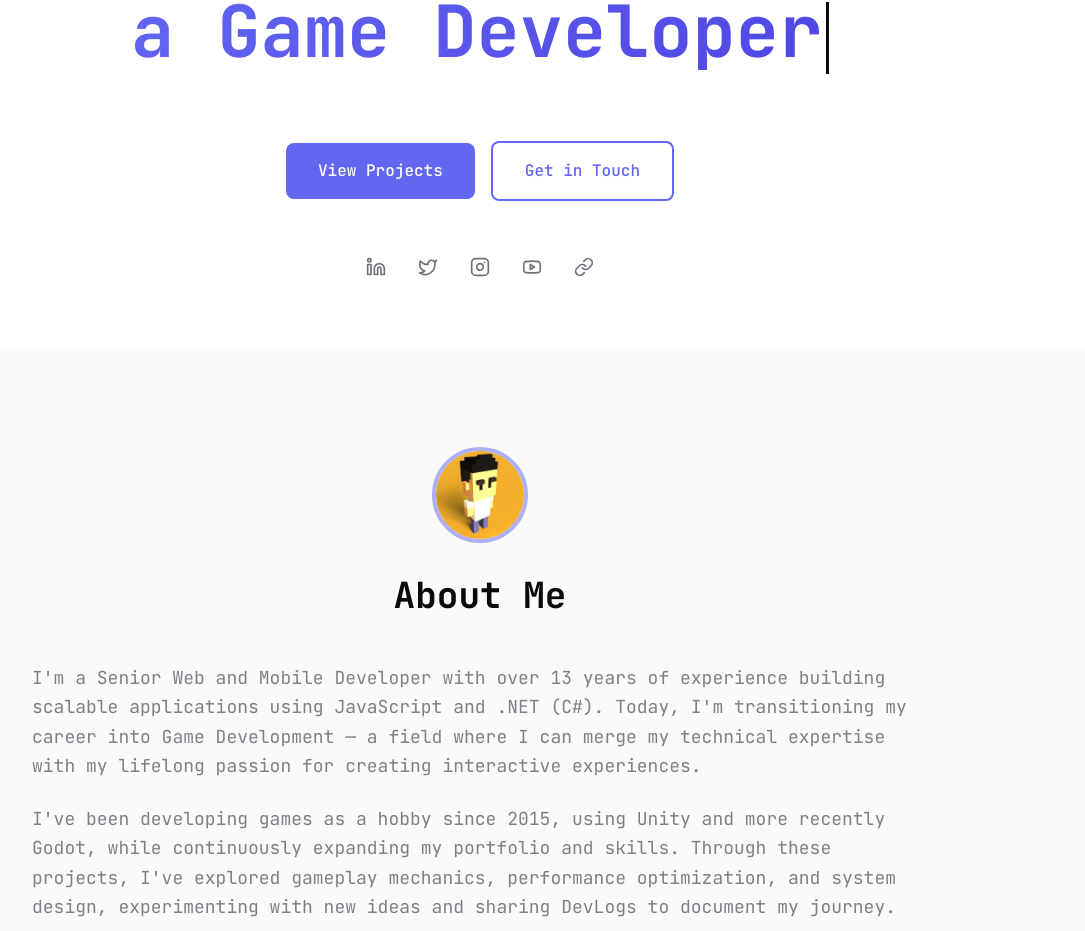
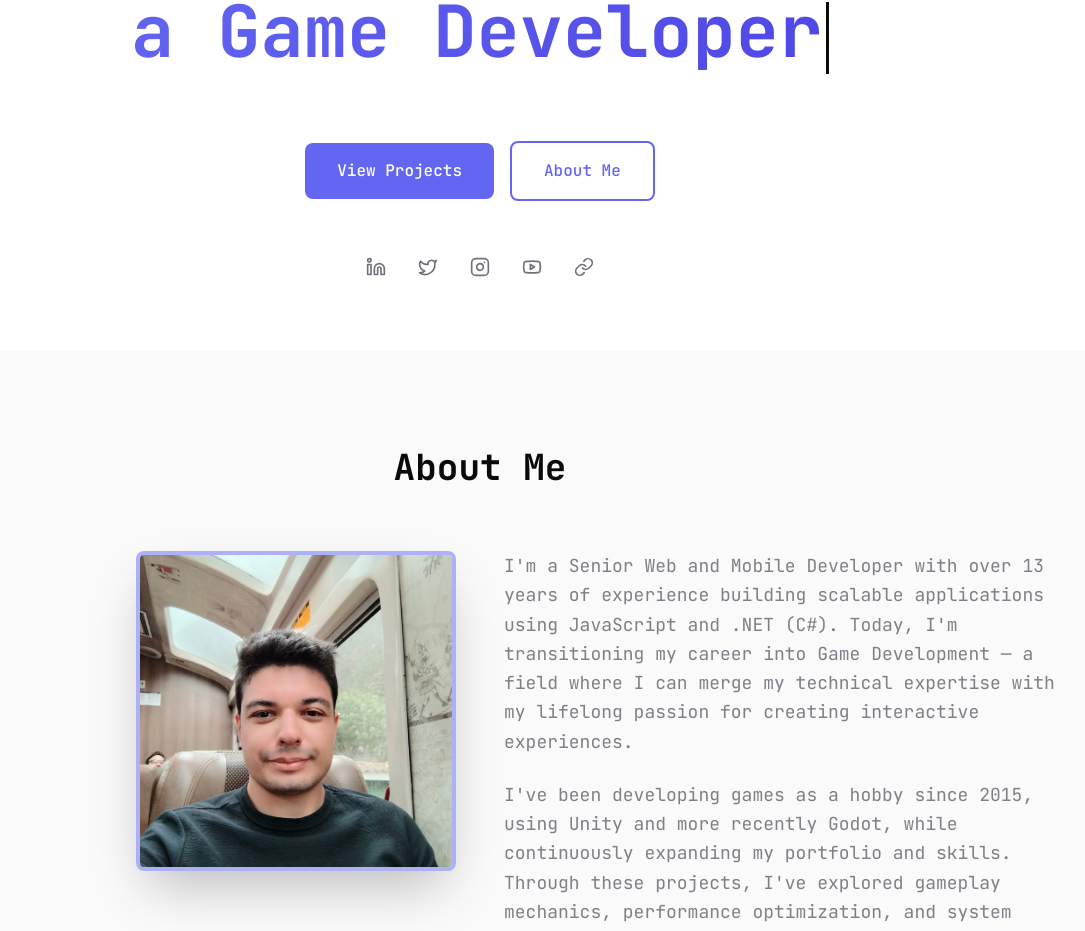
Before and after one commit to augustopolonio/augustopolonio-website, a Next.js app: page / in a window 1280 px wide. Shown: the part 449-1380 px from the top of the page, without its empty margins (160-1245 px from the left). Built offline with nearby package versions, Linux system fonts and the light colour scheme.

Commit message:
feat: added a photo in About Me section

```diff
--- a/app/page.tsx
+++ b/app/page.tsx
@@ -77,10 +77,10 @@ export default function Home() {
                 View Projects
               </Link>
               <Link
-                href="#contact"
+                href="#about"
                 className="px-8 py-4 border-2 border-accent text-accent hover:bg-accent hover:text-white rounded-lg font-medium transition-colors"
               >
-                Get in Touch
+                About Me
               </Link>
             </div>
             <SocialLinks />
@@ -89,18 +89,23 @@ export default function Home() {
 
         {/* About Section */}
         <section id="about" className="py-24 px-6 bg-zinc-50 dark:bg-zinc-900/30">
-          <div className="max-w-4xl mx-auto">
-            <div className="flex justify-center mb-8">
-              <div className="relative w-24 h-24 rounded-full overflow-hidden border-4 border-accent/50">
+          <div className="max-w-6xl mx-auto">
+            <h2 className="text-4xl font-bold mb-16 text-center">About Me</h2>
+
+            <div className="grid md:grid-cols-2 gap-12 items-start mb-16">
+              {/* Image Column */}
+              <div className="flex justify-center md:justify-end">
+                <div className="relative w-72 h-72 md:w-80 md:h-80 rounded-lg overflow-hidden border-4 border-accent/50 shadow-2xl">
                   <Image
-                  src="/augusto-polonio-avatar.png"
+                    src="/AugustoPolonio.jpg"
                     alt="Augusto Polonio"
                     fill
                     className="object-cover"
                   />
                 </div>
               </div>
-            <h2 className="text-4xl font-bold mb-12 text-center">About Me</h2>
+
+              {/* Text Column */}
               <div className="space-y-6 text-lg text-muted/90 leading-relaxed">
                 <p>
                   I'm a Senior Web and Mobile Developer with over {webMobileYears} years of experience building scalable applications using JavaScript and .NET (C#).
@@ -116,6 +121,7 @@ export default function Home() {
                 <p>
                   With a degree in Systems Analysis and Development and years of independent game creation, I'm eager to contribute my blend of technical depth and creative vision to a professional role in Game Development.
                 </p>
+              </div>
             </div>
 
             <div className="grid md:grid-cols-2 gap-8 mt-16 max-w-2xl mx-auto">
```
Also changed, not shown: public/AugustoPolonio.jpg (added). Lines whose indentation alone changed are shown as unchanged.
